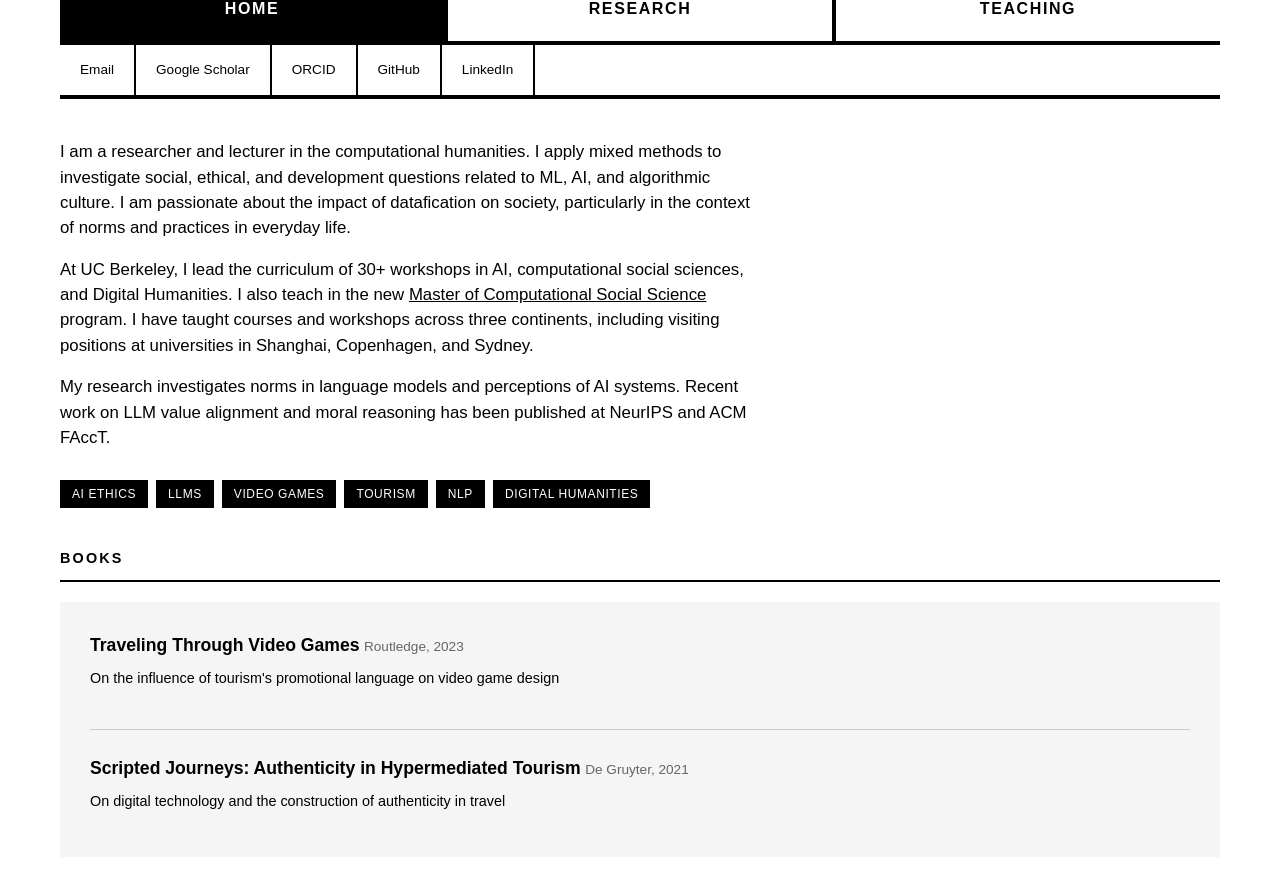
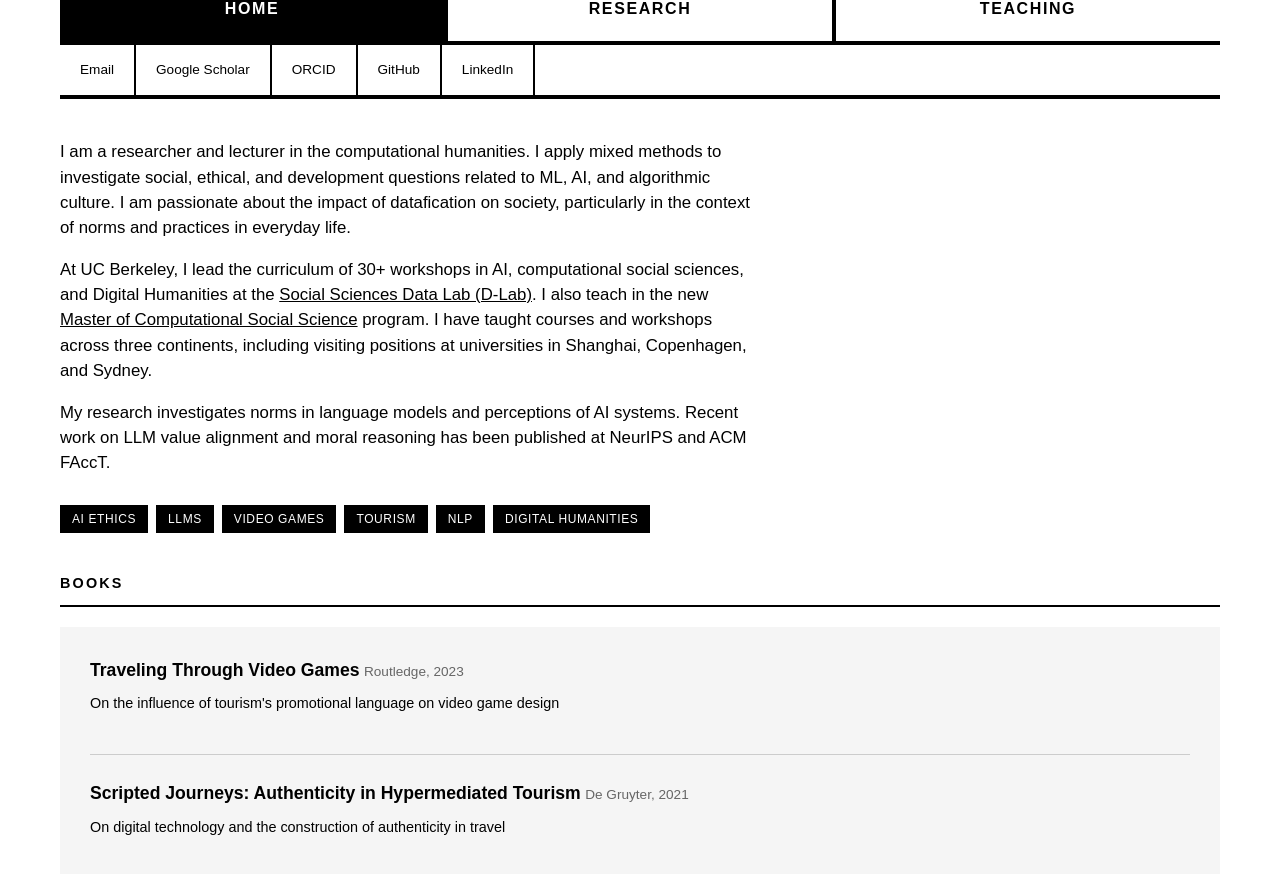
Before and after one commit to tomvannuenen/tomvannuenen.github.io, a Jekyll site: the page built from index.md, in a window 1280 px wide and 900 px high, scrolled down 474 px. Shown: the top 874 px of the window. Built offline with Jekyll 4.4.1, drawn with Linux system fonts in a browser that asks for light colours.

Commit message:
Add D-Lab link to home page

```diff
--- a/index.md
+++ b/index.md
@@ -5,7 +5,7 @@ title: Home
 
 I am a researcher and lecturer in the computational humanities. I apply mixed methods to investigate social, ethical, and development questions related to ML, AI, and algorithmic culture. I am passionate about the impact of datafication on society, particularly in the context of norms and practices in everyday life.
 
-At UC Berkeley, I lead the curriculum of 30+ workshops in AI, computational social sciences, and Digital Humanities. I also teach in the new [Master of Computational Social Science](https://macss.berkeley.edu/) program. I have taught courses and workshops across three continents, including visiting positions at universities in Shanghai, Copenhagen, and Sydney.
+At UC Berkeley, I lead the curriculum of 30+ workshops in AI, computational social sciences, and Digital Humanities at the [Social Sciences Data Lab (D-Lab)](https://dlab.berkeley.edu/). I also teach in the new [Master of Computational Social Science](https://macss.berkeley.edu/) program. I have taught courses and workshops across three continents, including visiting positions at universities in Shanghai, Copenhagen, and Sydney.
 
 My research investigates norms in language models and perceptions of AI systems. Recent work on LLM value alignment and moral reasoning has been published at NeurIPS and ACM FAccT.
 
```
